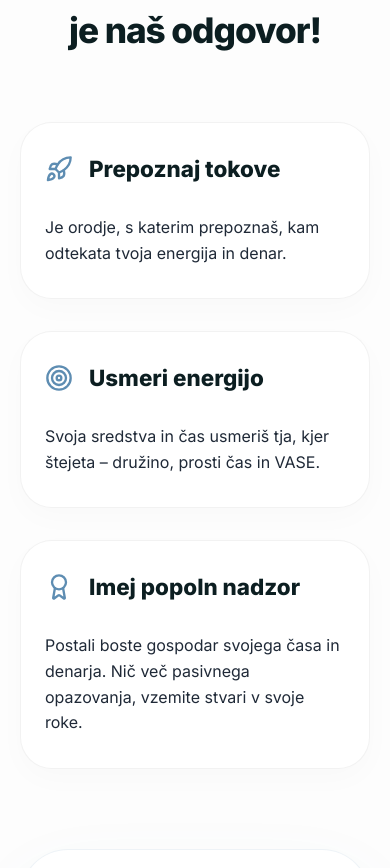
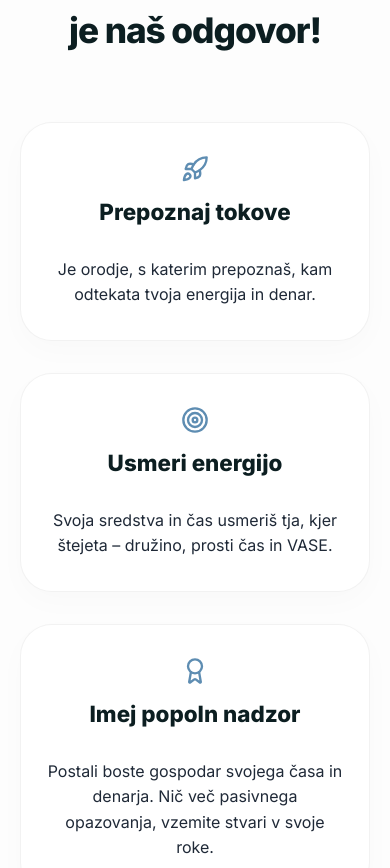
Before and after one commit to filipkolle/Landing-4P, a React (Vite) app: page /o-nas in a window 390 px wide. Shown: the part 1660-2528 px from the top of the page. Built offline with nearby package versions, Linux system fonts and the light colour scheme.

Commit message:
style: center mission cards content on mobile

```diff
--- a/src/styles/About.css
+++ b/src/styles/About.css
@@ -665,7 +665,19 @@
   .mission-section { padding: 60px 0; }
   .mission-intro h2 { font-size: 2.25rem; }
   .mission-cards { grid-template-columns: 1fr; }
-  .mission-card { padding: 32px 24px; border-radius: 32px; }
+  .mission-card {
+    padding: 32px 24px;
+    border-radius: 32px;
+    text-align: center;
+    display: flex;
+    flex-direction: column;
+    align-items: center;
+  }
+  .card-header {
+    flex-direction: column;
+    gap: 12px;
+    margin-bottom: 16px;
+  }
 
   .vision-social-section { padding: 60px 0; }
   .vision-container { padding: 48px 24px; border-radius: 40px; text-align: left; }
```
